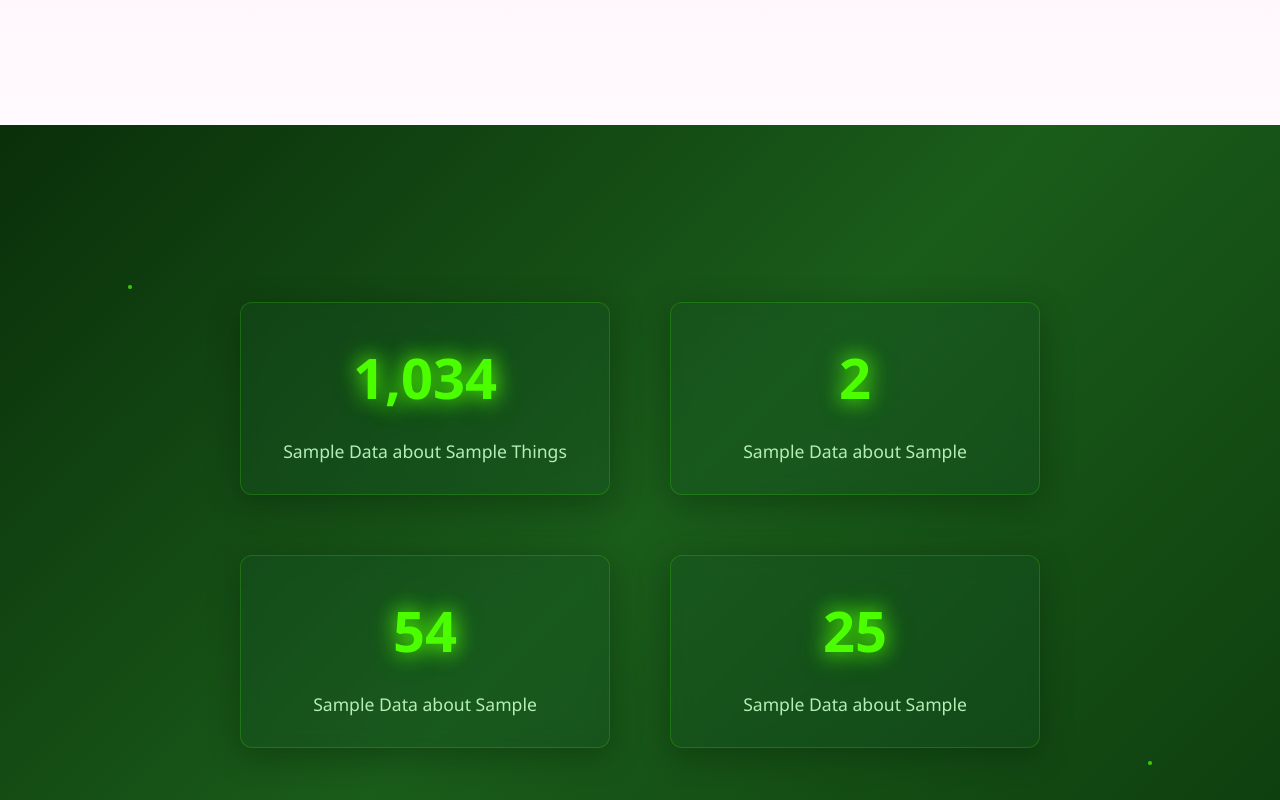
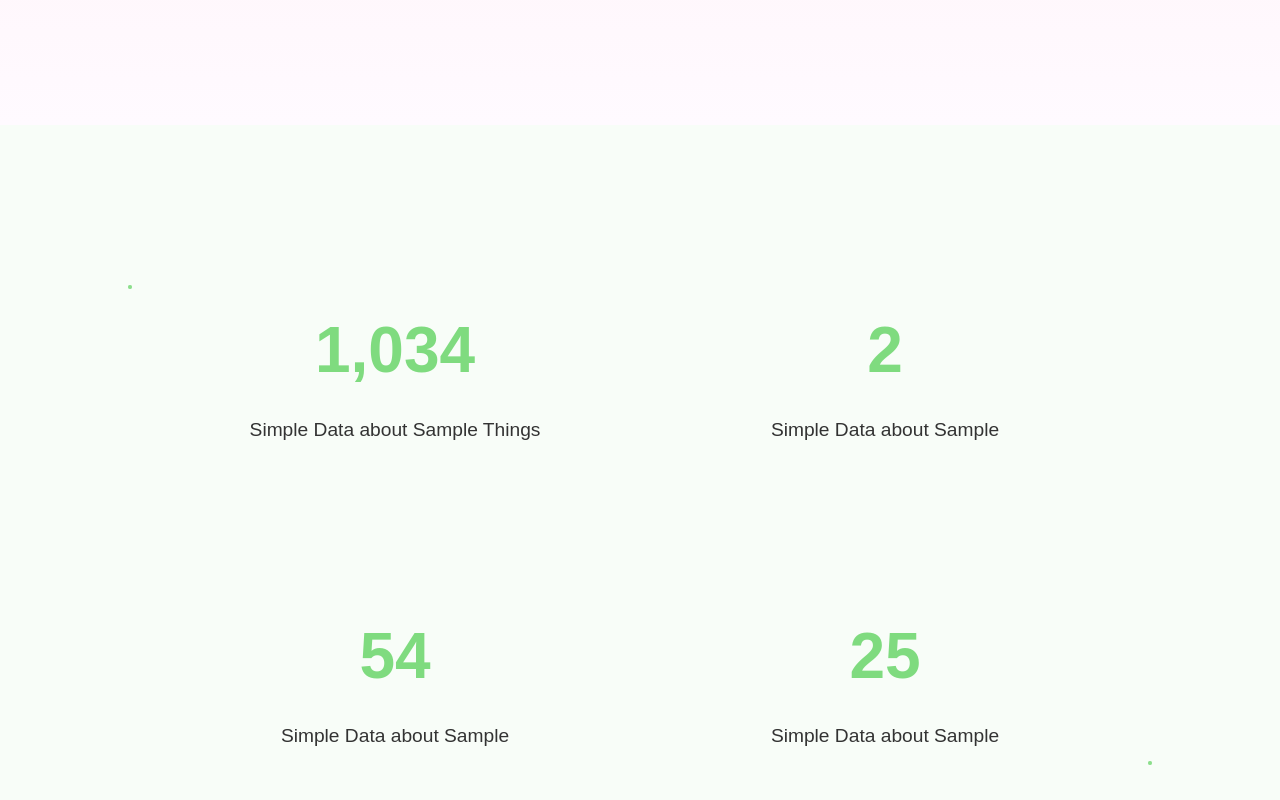
Before and after one commit to Shruthi057/final-task-, a React (Create React App) app: page /home in a window 1280 px wide. Shown: the part 1620-2420 px from the top of the page. Built offline with nearby package versions, Linux system fonts and the light colour scheme.

Commit message:
updated code

```diff
--- a/src/components/SampleComponent.css
+++ b/src/components/SampleComponent.css
@@ -3,7 +3,7 @@
   position: relative;
   width: 100%;
   min-height: 100vh;
-  background: linear-gradient(135deg, #0a2f0a, #1a5c1a, #0d3b0d);
+  background: #f8fdf8;
   display: flex;
   justify-content: center;
   align-items: center;
@@ -46,7 +46,7 @@
   position: absolute;
   width: 4px;
   height: 4px;
-  background-color: rgba(76, 255, 0, 0.7);
+  background-color: #7fdb7f;
   border-radius: 50%;
   animation: twinkle 3s infinite alternate;
 }
@@ -71,9 +71,9 @@
   display: grid;
   grid-template-columns: repeat(2, 1fr);
   grid-template-rows: repeat(2, 1fr);
-  gap: 60px;
+  gap: 80px;
   width: 80%;
-  max-width: 800px;
+  max-width: 900px;
   z-index: 1;
 }
 
@@ -82,12 +82,8 @@
   transform: translateY(20px);
   transition: opacity 0.8s ease, transform 0.8s ease;
   text-align: center;
-  background: rgba(20, 83, 45, 0.2);
-  backdrop-filter: blur(10px);
-  border-radius: 12px;
-  padding: 30px 20px;
-  box-shadow: 0 8px 32px rgba(0, 20, 0, 0.3);
-  border: 1px solid rgba(76, 255, 0, 0.2);
+  background: transparent;
+  padding: 40px 20px;
 }
 
 .data-item.visible {
@@ -96,18 +92,20 @@
 }
 
 .number {
-  font-size: 3.5rem;
+  font-size: 4rem;
   font-weight: 700;
   margin: 0 0 15px 0;
-  color: #4cff00;
-  text-shadow: 0 0 10px rgba(76, 255, 0, 0.5);
+  color: #7fdb7f;
+  font-family: 'Arial', sans-serif;
 }
 
 .text {
-  font-size: 1.1rem;
+  font-size: 1.2rem;
   margin: 0;
-  color: rgba(200, 255, 200, 0.9);
+  color: #333;
   line-height: 1.5;
+  font-weight: 400;
+  font-family: 'Arial', sans-serif;
 }
 
 .connecting-lines {
@@ -130,7 +128,7 @@
 
 .dotted-line {
   fill: none;
-  stroke: #4cff00;
+  stroke: #7fdb7f;
   stroke-width: 2;
   opacity: 0;
   animation: drawLine 1s forwards;
@@ -154,21 +152,14 @@
   }
 }
 
-/* Pulse animation for numbers */
-.data-item.visible .number {
-  animation: pulse 2s infinite;
+/* Subtle hover effects */
+.data-item:hover .number {
+  transform: scale(1.05);
+  transition: transform 0.3s ease;
 }
 
-@keyframes pulse {
-  0% {
-    text-shadow: 0 0 5px rgba(76, 255, 0, 0.7);
-  }
-  50% {
-    text-shadow: 0 0 20px rgba(76, 255, 0, 0.9), 0 0 30px rgba(76, 255, 0, 0.6);
-  }
-  100% {
-    text-shadow: 0 0 5px rgba(76, 255, 0, 0.7);
-  }
+.data-item .number {
+  transition: transform 0.3s ease;
 }
 
 /* Responsive adjustments */
@@ -176,6 +167,24 @@
   .data-grid {
     grid-template-columns: 1fr;
     grid-template-rows: repeat(4, auto);
+    gap: 50px;
+  }
+
+  .number {
+    font-size: 3rem;
+  }
+
+  .text {
+    font-size: 1.1rem;
+  }
+
+  .connecting-lines {
+    display: none;
+  }
+}
+
+@media (max-width: 480px) {
+  .data-grid {
     gap: 40px;
   }
 
@@ -183,7 +192,7 @@
     font-size: 2.5rem;
   }
 
-  .connecting-lines {
-    display: none;
+  .text {
+    font-size: 1rem;
   }
 }
--- a/src/components/SampleComponent.js
+++ b/src/components/SampleComponent.js
@@ -5,10 +5,10 @@ const SampleComponent = () => {
   const [isVisible, setIsVisible] = useState(false);
 
   const dataSequence = [
-    { number: "1,034", text: "Sample Data about Sample Things" },
-    { number: "2", text: "Sample Data about Sample" },
-    { number: "54", text: "Sample Data about Sample" },
-    { number: "25", text: "Sample Data about Sample" }
+    { number: "1,034", text: "Simple Data about Sample Things" },
+    { number: "2", text: "Simple Data about Sample" },
+    { number: "54", text: "Simple Data about Sample" },
+    { number: "25", text: "Simple Data about Sample" }
   ];
 
   useEffect(() => {
```
